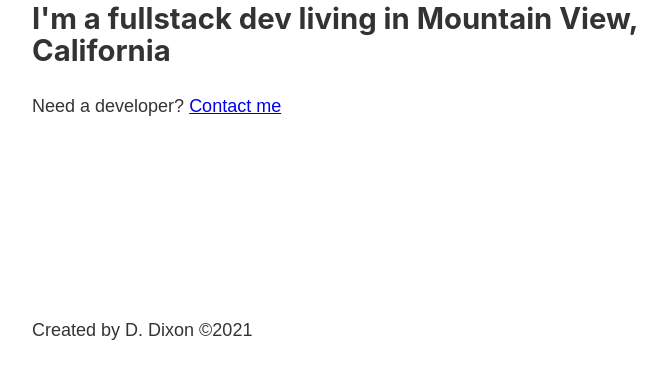
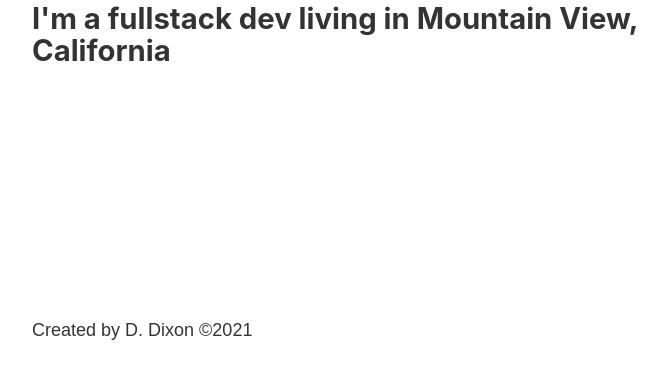
Before and after one commit to madcalf/gatsby-bootcamp, a Gatsby site: page / in a window 1280 px wide. Shown: the part 413-792 px from the top of the page, without its empty margins (251-918 px from the left). Built offline with nearby package versions, Linux system fonts and the light colour scheme; Gatsby itself is replaced by a stand-in of ours.

Commit message:
Remove contact link from home

```diff
--- a/src/pages/index.js
+++ b/src/pages/index.js
@@ -9,9 +9,6 @@ const IndexPage = () => {
       <Head title="Home" />
       <h1>Hello.</h1>
       <h2>I'm a fullstack dev living in Mountain View, California</h2>
-      <p>
-        Need a developer? <Link to="/contact">Contact me</Link>
-      </p>
     </Layout>
   );
 };
```
